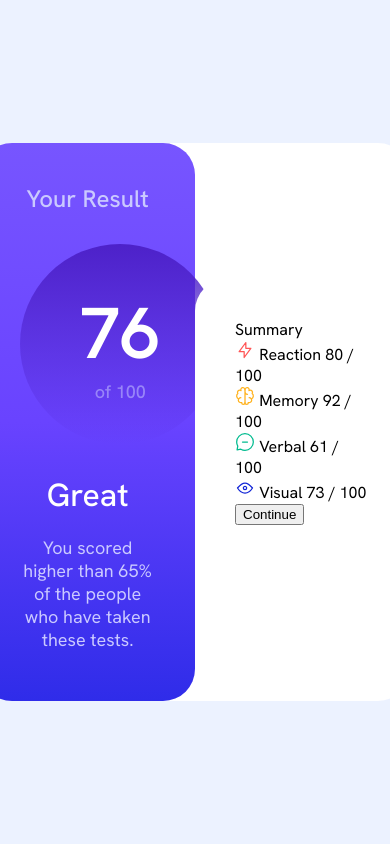
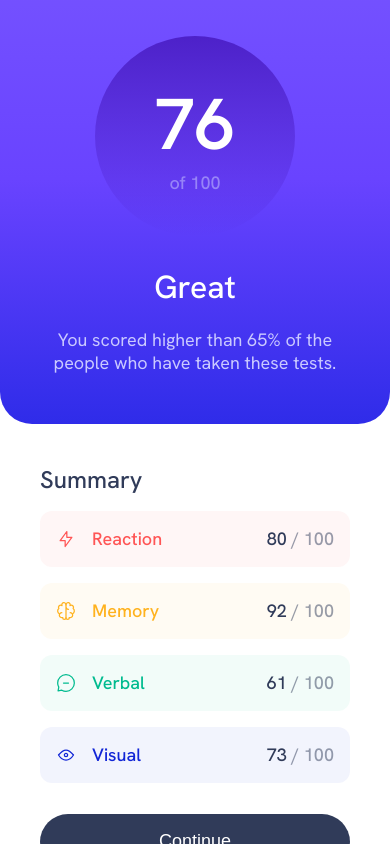
Before and after one commit to underhr/results-summary-component, a plain HTML site: page index.html in a window 390 px wide. Drawn offline with Linux system fonts and the light colour scheme.

Commit message:
finished summary side & added some responsiveness

```diff
--- a/index.html
+++ b/index.html
@@ -22,31 +22,57 @@
     </div>
 
     <div id="summaryBlock">
-      Summary
+      <h3>Summary</h3>
+
       <div id="scoreRows">
-        <div class="row">
+
+        <div id="reaction" class="row">
           <img src="assets/images/icon-reaction.svg" alt="" aria-disabled="true">
-          Reaction
-          80 / 100
+          <div class="rowText">
+            Reaction
+            <div id="fullScore">
+              <span class="score">80</span>
+              <span class="scoreMax"> / 100</span>
+            </div>
+          </div>
         </div>
-        <div class="row">
+
+        <div id="memory" class="row">
           <img src="assets/images/icon-memory.svg" alt="" aria-disabled="true">
-          Memory
-          92 / 100
+          <div class="rowText">
+            Memory
+            <div id="fullScore">
+              <span class="score">92</span>
+              <span class="scoreMax"> / 100</span>
+            </div>
+          </div>
         </div>
-        <div class="row">
+
+        <div id="verbal" class="row">
           <img src="assets/images/icon-verbal.svg" alt="" aria-disabled="true">
-          Verbal
-          61 / 100
+          <div class="rowText">
+            Verbal
+            <div id="fullScore">
+              <span class="score">61</span>
+              <span class="scoreMax"> / 100</span>
+            </div>
+          </div>
         </div>
-        <div class="row">
+
+        <div id="visual" class="row">
           <img src="assets/images/icon-visual.svg" alt="" aria-disabled="true">
-          Visual
-          73 / 100
+          <div class="rowText">
+            Visual
+            <div id="fullScore">
+              <span class="score">73</span>
+              <span class="scoreMax"> / 100</span>
+            </div>
+          </div>
         </div>
-      </div>
+
       <button>Continue</button>
     </div>
+
   </div>
 </body>
 </html>
--- a/styles/styles.scss
+++ b/styles/styles.scss
@@ -1,6 +1,7 @@
 $gradient1: linear-gradient(#7755FF, #6943FF, #2F2CE9);
 $gradient2: linear-gradient(#4D21C9, rgba(33, 36, 199, 0.0));
 $lightBlue: #CAC9FF;
+$darkNavy: #303B59;
 
 @mixin flexCenter() {
     display: flex;
@@ -20,11 +21,27 @@ body {
     height: 100vh;
     background-color: #ECF2FF;
     font-family: hanken;
+}
 
-    #container {
-        @include flexCenter;
+#container {
+    @include flexCenter;
+    border-radius: 32px;
+    background-color: white;
+    width: 736px;
+
+    > div {
+        width: 50%;
+        margin: auto;
+        padding: 40px;
+        box-sizing: border-box;
         border-radius: 32px;
-        background-color: white;
+        height: 512px;
+    }
+
+    #resultBlock {
+        background-image: $gradient1;
+        text-align:center;
+        color: white;
 
         h1{
             font-weight: 600;
@@ -52,19 +69,6 @@ body {
             margin-bottom: 10px;
         }
 
-        > div {
-            width: 50%;
-            margin: auto;
-            padding: 40px;
-            box-sizing: border-box;
-            border-radius: 32px;
-        }
-
-        #resultBlock {
-            background-image: $gradient1;
-            text-align:center;
-            color: white;
-
             #circle {
                 background-image: $gradient2;
                 height: 200px;
@@ -78,8 +82,103 @@ body {
             }
         }
 
-        #summaryBlock {
-            background-color: white;
+    #summaryBlock {
+        background-color: white;
+        display: flex;
+        flex-direction: column;
+        align-items: stretch;
+        justify-content: space-between;
+
+        h3 {
+            font-weight: 500;
+            font-size: 24px;
+            color: $darkNavy;
+            margin-bottom: 16px;
+        }
+
+        #scoreRows {
+            display: flex;
+            flex-direction: column;
+            gap: 16px;
+
+            .row {
+                height: 56px;
+                border-radius: 12px;
+                display: flex;
+                align-items: center;
+
+                img {
+                    width: 20px;
+                    margin: 16px;
+                }
+
+                .rowText {
+                    display: flex;
+                    justify-content: space-between;
+                    width: 100%;
+                    margin-right: 16px;
+                    font-size: 18px;
+                    font-weight: 500;
+                }
+                .score {
+                    color: $darkNavy;
+                }
+                .scoreMax {
+                    color: rgba(48, 59, 89, 0.5);
+                }
+            }
         }
     }
 }
+
+// text and background color for specific rows
+#reaction {
+    color: #FF5555;
+    background-color: rgba(255, 85, 85, 0.05);
+}
+#memory {
+    color: #FFB21E;
+    background-color: rgba(255, 178, 30, 0.05);
+}
+#verbal {
+    color: #00BB8F;
+    background-color: rgba(0, 187, 143, 0.05);
+}
+#visual {
+    color: #1125D6;
+    background-color: rgba(17, 37, 214, 0.05);
+}
+
+
+//continue button
+button {
+    height: 56px;
+    border-radius: 100px;
+    border: none;
+    background-color: $darkNavy;
+    color: white;
+    font-weight: 500;
+    font-size: 18px;
+    margin-top: 15px;
+
+    &:hover {
+        background-image: $gradient1;
+        cursor: pointer;
+    }
+}
+
+@media only screen and (max-width: 650px) {
+    #container {
+        flex-direction: column;
+        width: 100vw;
+        height: 100vh;
+        border-radius: 0px;
+        overflow: scroll;
+
+        > div {
+            width: 100%;
+            height: 100%;
+            border-radius: 0px 0px 32px 32px;
+        }
+    }
+}
```
Also changed, not shown: styles/styles.css, 1 other file.
